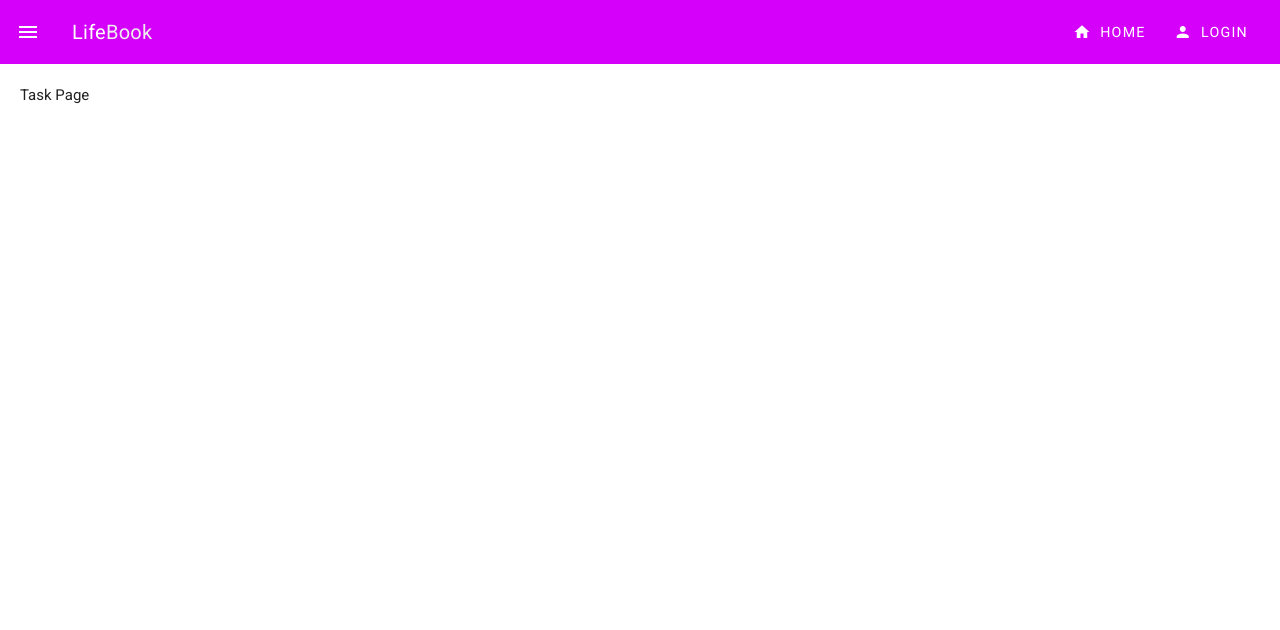
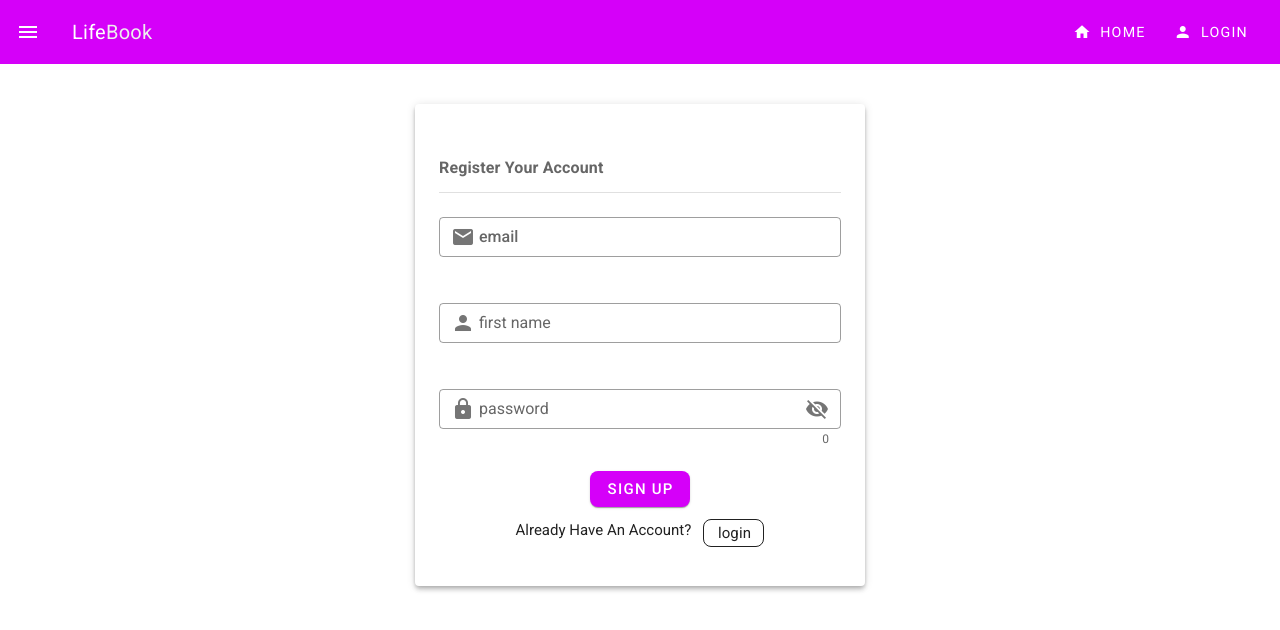
Before and after one commit to blackpandan/life-note, a Vue app in the folder frontend/vue/: page /register in a window 1280 px wide. Shown: the top 630 px of the page. Built offline with nearby package versions, Linux system fonts and the light colour scheme.

Commit message:
Updated Register View

```diff
--- a/frontend/vue/src/views/Register.vue
+++ b/frontend/vue/src/views/Register.vue
@@ -1,5 +1,30 @@
 <template>
-  <p>Task Page</p>
+  <div >
+    <v-card class="pa-6 pb-10 pt-10 ma-auto mt-5" width="30em" elevation="4">
+      <v-subheader class="subtitle-1 ml-0 pl-0 font-weight-bold">
+         Register Your Account
+      </v-subheader>
+
+      <v-divider></v-divider>
+      <!-- For Login Form -->
+      <v-form class="mt-6" ref="form" v-model="formValidity">
+        <v-text-field label="email" prepend-inner-icon="email" type="email" :rules="emailRules" v-model="email" outlined class="subtitle-2 tre" dense></v-text-field>
+        <v-text-field label="first name" prepend-inner-icon="person" class="mt-5 tre" outlined dense></v-text-field>
+        <v-text-field label="password" prepend-inner-icon="lock" :append-icon="passwordVisibility ? 'visibility' : 'visibility_off'" @click:append="passwordVisibility = !passwordVisibility" counter :rules="passwordRules" :type="passwordVisibility ? 'password' : 'text' " v-model="password" class="mt-5" outlined dense></v-text-field>
+        <!-- for the login button-->
+        <v-row justify="center" class="mt-2">
+        <v-btn dark class="mt-2 purple accent-3 rounded-lg elevation-1" v-on:click="submitForm">
+          <span>sign up</span>
+        </v-btn>
+        </v-row>
+        <!-- for the other options -->
+        <v-row class="mt-6" justify="center">
+          <p>Already Have An Account?</p>
+          <v-btn small outlined depressed class="subtitle-2 ml-3 font-weight-regular rounded-lg text-lowercase" to="/login">login</v-btn>
+      </v-row>
+      </v-form>
+    </v-card>
+  </div>
 </template>
 
 <script>
```
